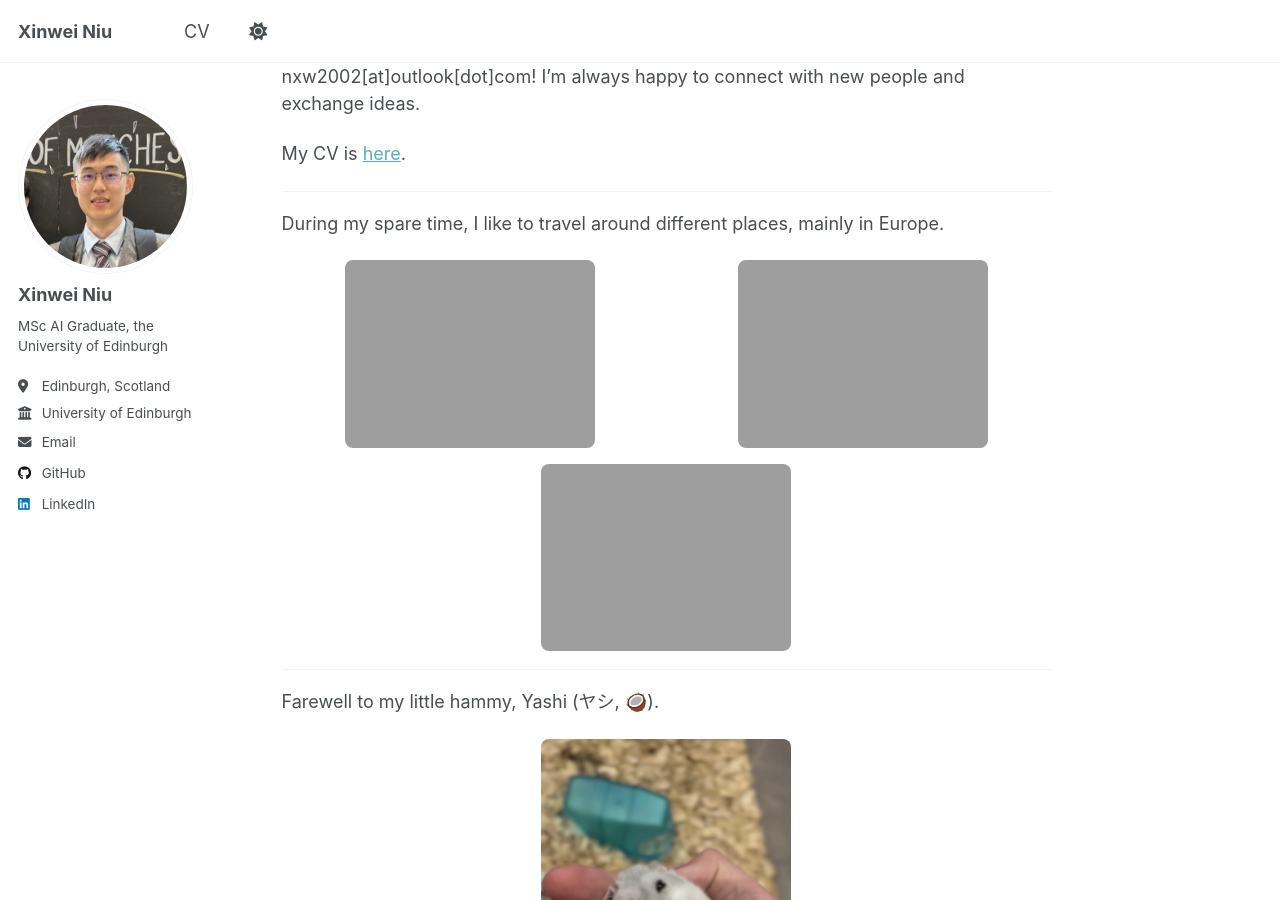
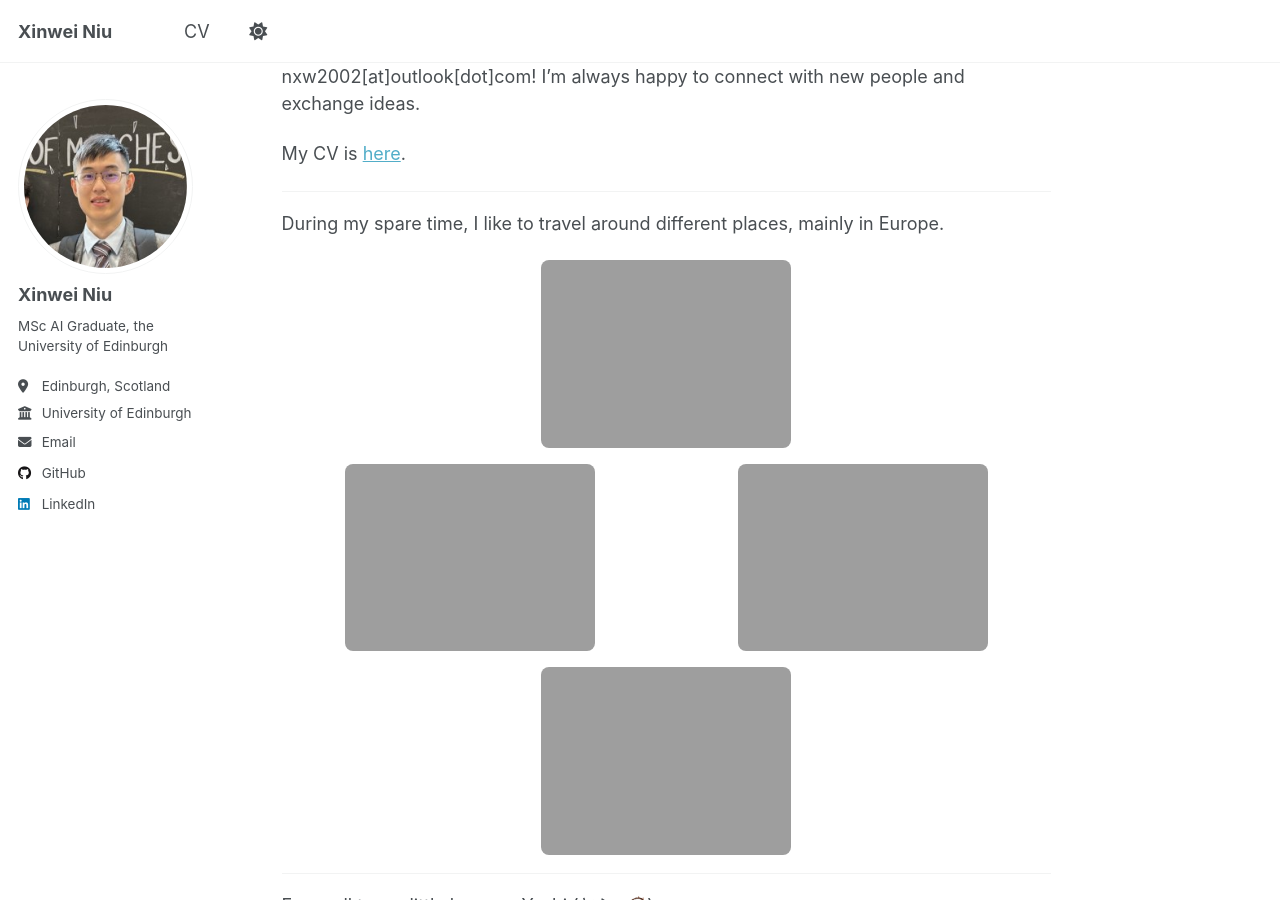
Before and after one commit to xinwei-niu/xinwei-niu.github.io, a Jekyll site: the page built from _pages/about.md, in a window 1280 px wide and 900 px high, scrolled down 611 px. Built offline with Jekyll 4.4.1, drawn with Linux system fonts in a browser that asks for light colours; a script that is not in the unit is left out.

Commit message:
change theme

```diff
--- a/_pages/about.md
+++ b/_pages/about.md
@@ -26,9 +26,15 @@ During my spare time, I like to travel around different places, mainly in Europe
 <div style="display:flex; flex-wrap:wrap; gap:16px; justify-content:center; margin-top:20px;">
 
   <!-- Each image container forces 2 per row -->
-  <div style="flex: 1 1 calc(50% - 16px); display:flex; justify-content:center;">
+  <div style="flex: 1 1 calc(70% - 16px); display:flex; justify-content:center;">
     <img src="https://xinwei-niu.vercel.app/files/travel1.jpg"
          alt="Travel Photo 1"
+         style="width:100%; max-width:250px; border-radius:8px; object-fit:cover;">
+  </div>
+
+  <div style="flex: 1 1 calc(50% - 16px); display:flex; justify-content:center;">
+    <img src="https://xinwei-niu.vercel.app/files/travel4.jpg"
+         alt="Travel Photo 4"
          style="width:100%; max-width:250px; border-radius:8px; object-fit:cover;">
   </div>
 
@@ -44,6 +50,8 @@ During my spare time, I like to travel around different places, mainly in Europe
          style="width:100%; max-width:250px; border-radius:8px; object-fit:cover;">
   </div>
 
+
+
 </div>
 ---
 
```
Also changed, not shown: 1 other file.
